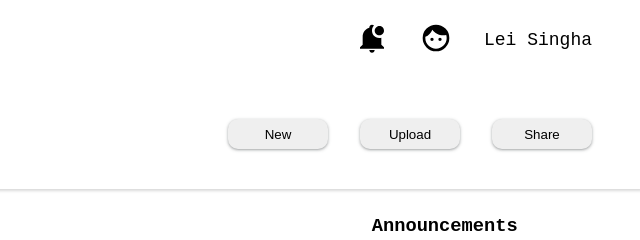
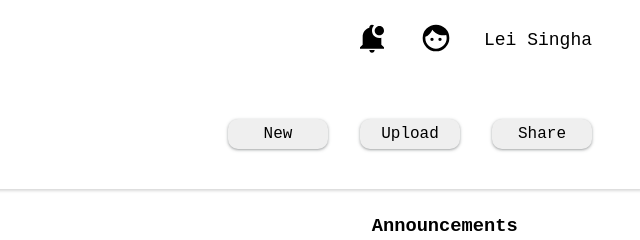
Before and after one commit to leisingha/Admin-Dashboard, a plain HTML site: page index.html in a window 1280 px wide. Shown: the top 240 px of the page, 640-1280 px from the left. Drawn offline with Linux system fonts and the light colour scheme.

Commit message:
Change button style

```diff
--- a/css/style.css
+++ b/css/style.css
@@ -213,6 +213,9 @@ main{
     width: 100px;
     border-radius: 10px;
     border-style: none;
+    font-family: 'Courier New', Courier, monospace;
+    font-weight: 500;
+    font-size: medium;
     box-shadow: rgba(60, 64, 67, 0.3) 0px 1px 2px 0px, rgba(60, 64, 67, 0.15) 0px 1px 3px 1px;
 }
 
```
